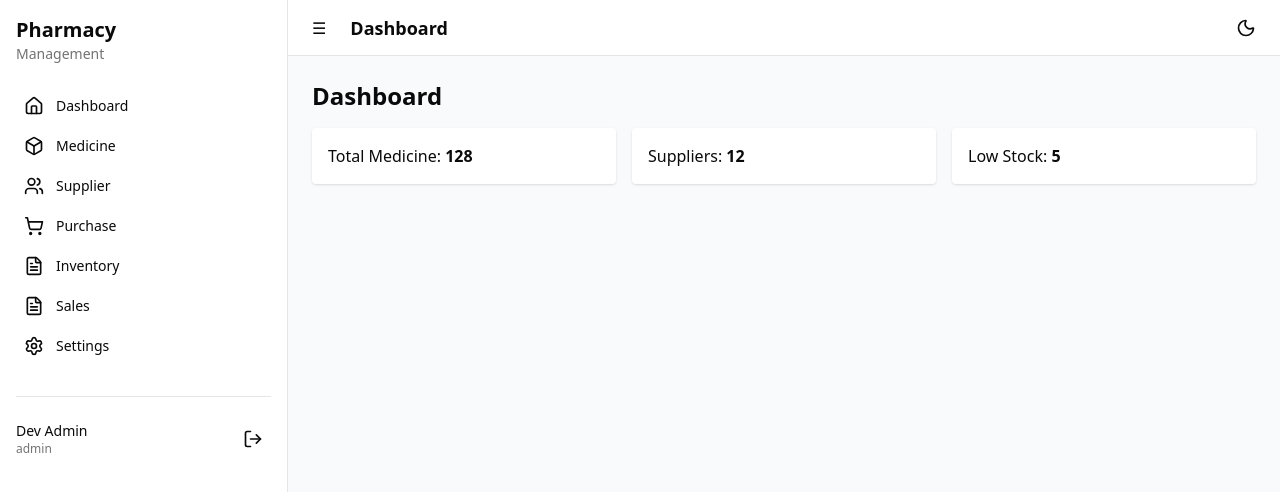
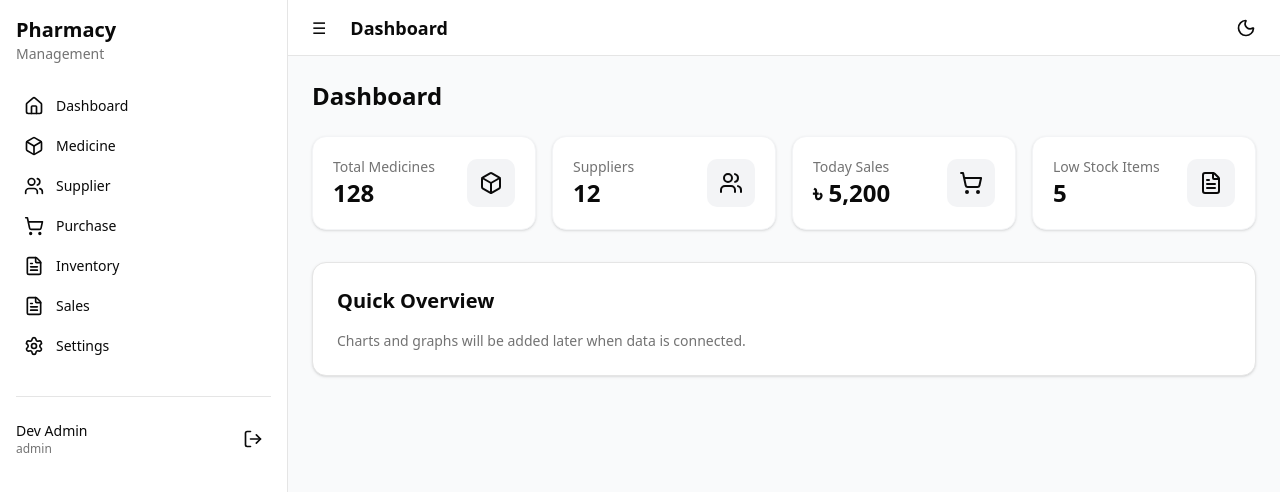
Before and after one commit to Jobayer98/pharmacy-management-frontend, a Next.js app: page /dashboard in a window 1280 px wide. Shown: the top 492 px of the page. Built offline with nearby package versions, Linux system fonts and the light colour scheme.

Commit message:
feat(dashboard): add StatCard component and improved dashboard UI

```diff
--- a/src/app/(main)/dashboard/page.tsx
+++ b/src/app/(main)/dashboard/page.tsx
@@ -1,28 +1,38 @@
 "use client";
 
+import React, { useEffect } from "react";
 import { useUserStore } from "@/store/useUserStore";
+import { StatCard } from "@/components/StatCard";
 
 export default function DashboardPage() {
   const { role, setUser } = useUserStore();
 
-  // Quick mock: if no role set, set a default for dev
-  if (!role) {
-    setUser({ token: "mock-token", role: "admin", name: "Dev Admin" });
-  }
+  useEffect(() => {
+    if (!role) {
+      setUser({
+        token: "mock-token",
+        role: "admin",
+        name: "Dev Admin",
+      });
+    }
+  }, [role, setUser]);
 
   return (
-    <div>
-      <h3 className="text-2xl font-bold mb-4">Dashboard</h3>
-      <div className="grid grid-cols-1 md:grid-cols-3 gap-4">
-        <div className="p-4 bg-white dark:bg-zinc-800 rounded shadow">
-          Total Medicine: <strong>128</strong>
-        </div>
-        <div className="p-4 bg-white dark:bg-zinc-800 rounded shadow">
-          Suppliers: <strong>12</strong>
-        </div>
-        <div className="p-4 bg-white dark:bg-zinc-800 rounded shadow">
-          Low Stock: <strong>5</strong>
-        </div>
+    <div className="space-y-6">
+      <h1 className="text-2xl font-semibold">Dashboard</h1>
+
+      <div className="grid grid-cols-1 sm:grid-cols-2 lg:grid-cols-4 gap-4">
+        <StatCard title="Total Medicines" value={128} icon="Box" />
+        <StatCard title="Suppliers" value={12} icon="Users" />
+        <StatCard title="Today Sales" value={"৳ 5,200"} icon="ShoppingCart" />
+        <StatCard title="Low Stock Items" value={5} icon="FileText" />
+      </div>
+
+      <div className="mt-8 p-6 rounded-xl bg-white dark:bg-zinc-900 shadow border dark:border-zinc-800">
+        <h2 className="text-xl font-semibold mb-4">Quick Overview</h2>
+        <p className="text-sm text-muted-foreground">
+          Charts and graphs will be added later when data is connected.
+        </p>
       </div>
     </div>
   );
--- /dev/null
+++ b/src/components/StatCard.tsx
@@ -0,0 +1,24 @@
+"use client";
+
+import React from "react";
+import { RenderIcon, IconKey } from "./icons";
+
+interface StatCardProps {
+  title: string;
+  value: number | string;
+  icon: IconKey;
+}
+
+export const StatCard: React.FC<StatCardProps> = ({ title, value, icon }) => {
+  return (
+    <div className="p-5 rounded-xl bg-white dark:bg-zinc-900 shadow border border-gray-100 dark:border-zinc-800 flex items-center justify-between">
+      <div>
+        <p className="text-sm text-muted-foreground">{title}</p>
+        <h3 className="text-2xl font-bold">{value}</h3>
+      </div>
+      <div className="p-3 rounded-lg bg-gray-100 dark:bg-zinc-800">
+        <RenderIcon name={icon} className="w-6 h-6" />
+      </div>
+    </div>
+  );
+};
```
